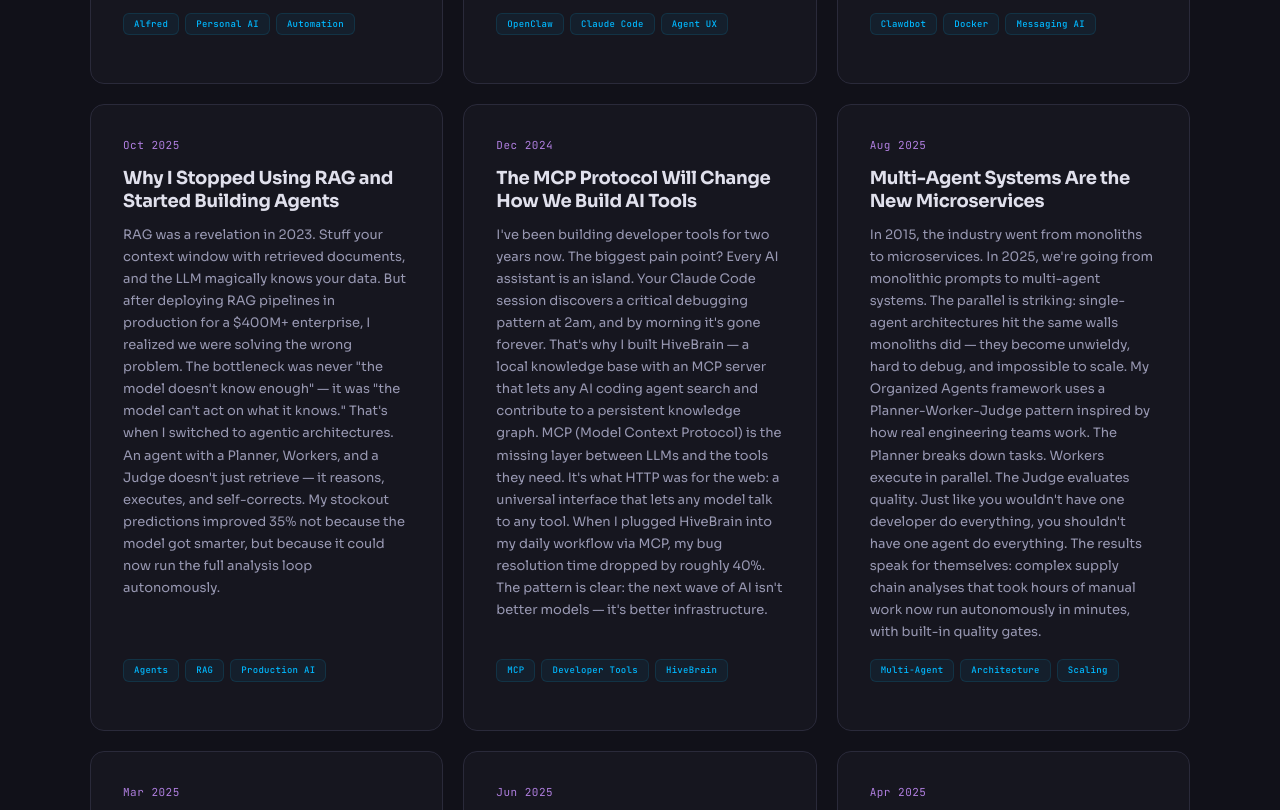
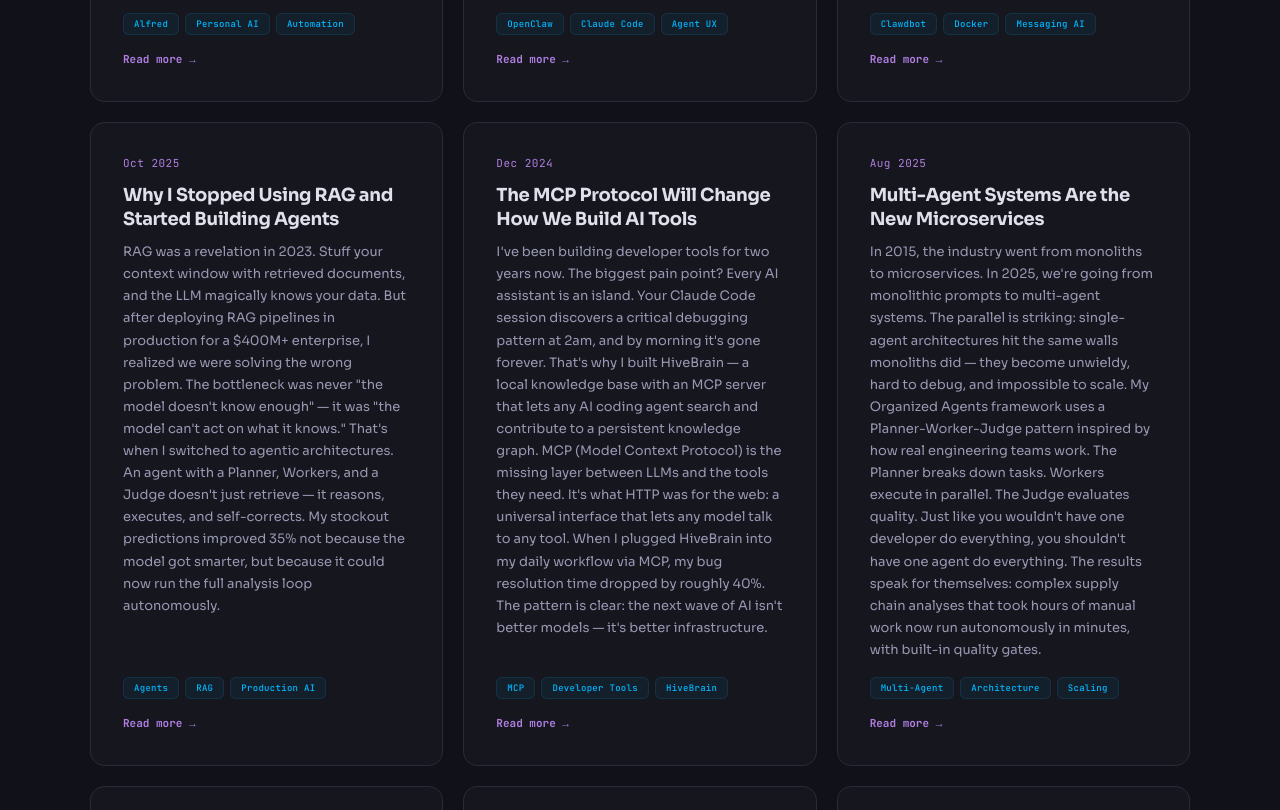
Before and after one commit to merway7/CV, a plain HTML site: page index.html in a window 1280 px wide. Shown: the part 6780-7590 px from the top of the page. Drawn offline with Linux system fonts and the light colour scheme.

Commit message:
Add back Read more labels to blog cards

```diff
--- a/index.html
+++ b/index.html
@@ -480,6 +480,12 @@
   background:rgba(0,184,255,.06);border:1px solid rgba(0,184,255,.12);
   border-radius:6px;padding:3px 10px;
 }
+.blog-read{
+  font-family:var(--mono);font-size:11px;font-weight:600;
+  color:var(--accent);display:flex;align-items:center;gap:6px;
+  transition:gap .3s;
+}
+.blog-card:hover .blog-read{gap:10px}
 
 /* CASE STUDY BANNER */
 .case-study-banner{
@@ -1123,6 +1129,7 @@
           <span class="blog-tag">Personal AI</span>
           <span class="blog-tag">Automation</span>
         </div>
+        <div class="blog-read">Read more &rarr;</div>
       </a>
 
       <a class="blog-card reveal" href="blog-openclaw.html">
@@ -1134,6 +1141,7 @@
           <span class="blog-tag">Claude Code</span>
           <span class="blog-tag">Agent UX</span>
         </div>
+        <div class="blog-read">Read more &rarr;</div>
       </a>
 
       <a class="blog-card reveal" href="blog-clawdbot.html">
@@ -1145,6 +1153,7 @@
           <span class="blog-tag">Docker</span>
           <span class="blog-tag">Messaging AI</span>
         </div>
+        <div class="blog-read">Read more &rarr;</div>
       </a>
 
       <a class="blog-card reveal" href="blog-rag.html">
@@ -1156,6 +1165,7 @@
           <span class="blog-tag">RAG</span>
           <span class="blog-tag">Production AI</span>
         </div>
+        <div class="blog-read">Read more &rarr;</div>
       </a>
 
       <a class="blog-card reveal" href="blog-mcp.html">
@@ -1167,6 +1177,7 @@
           <span class="blog-tag">Developer Tools</span>
           <span class="blog-tag">HiveBrain</span>
         </div>
+        <div class="blog-read">Read more &rarr;</div>
       </a>
 
       <a class="blog-card reveal" href="blog-multiagent.html">
@@ -1178,6 +1189,7 @@
           <span class="blog-tag">Architecture</span>
           <span class="blog-tag">Scaling</span>
         </div>
+        <div class="blog-read">Read more &rarr;</div>
       </a>
 
       <a class="blog-card reveal" href="blog-localllms.html">
@@ -1189,6 +1201,7 @@
           <span class="blog-tag">Ollama</span>
           <span class="blog-tag">Cost Optimization</span>
         </div>
+        <div class="blog-read">Read more &rarr;</div>
       </a>
 
       <a class="blog-card reveal" href="blog-llmcouncil.html">
@@ -1200,6 +1213,7 @@
           <span class="blog-tag">Ensemble AI</span>
           <span class="blog-tag">Experiment</span>
         </div>
+        <div class="blog-read">Read more &rarr;</div>
       </a>
 
       <a class="blog-card reveal" href="blog-supplychain.html">
@@ -1211,6 +1225,7 @@
           <span class="blog-tag">Enterprise AI</span>
           <span class="blog-tag">Lessons Learned</span>
         </div>
+        <div class="blog-read">Read more &rarr;</div>
       </a>
 
     </div>
```
